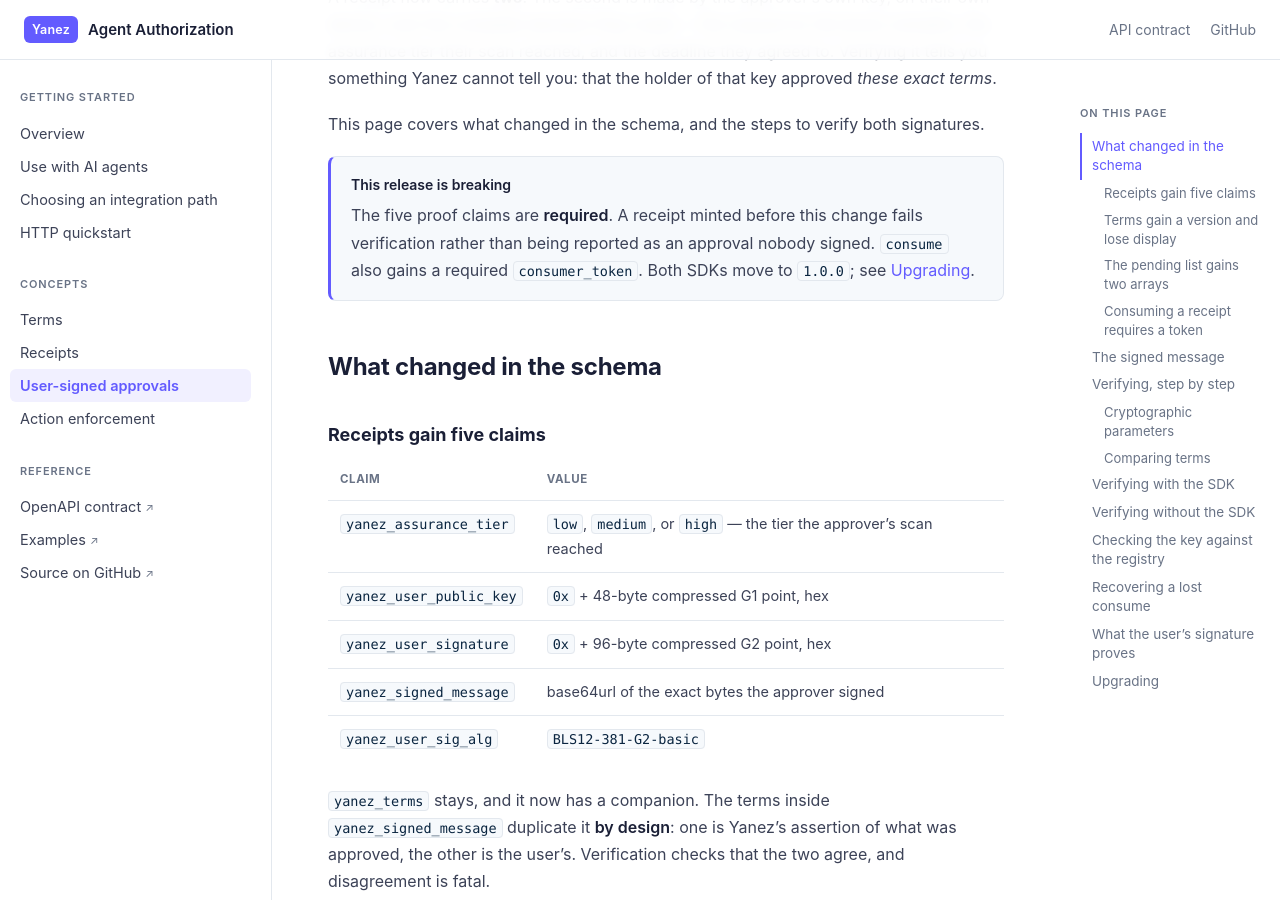
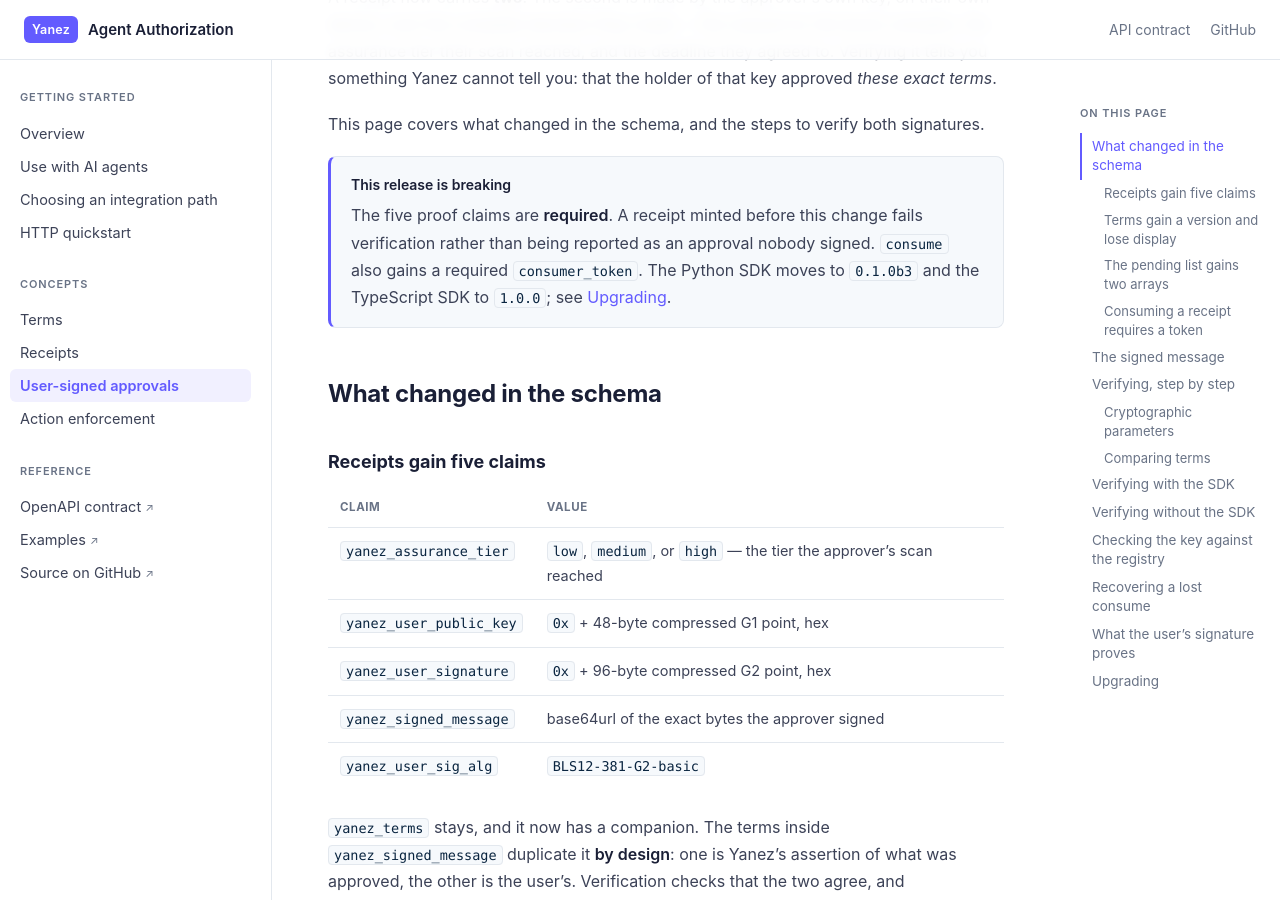
Before and after one commit to yanez-compliance/yanez-agent-authorization, a Jekyll site: the page built from docs/user-signed-approvals.md, in a window 1280 px wide and 900 px high, scrolled down 333 px. Built offline with Jekyll 4.4.1, drawn with Linux system fonts in a browser that asks for light colours; some of the changed text lies outside the part shown.

Commit message:
chore: bump the python sdk to 0.1.0b3 and say so in the docs
Version, __version__, and the cli and mcp lower bounds move together.
The docs no longer claim both SDKs are at 1.0.0: the Python SDK is
0.1.0b3, the TypeScript SDK stays 1.0.0, and the pinned install example
names the current beta.

Co-Authored-By: Claude Fable 5.1 <noreply@anthropic.com>

```diff
--- a/cli/pyproject.toml
+++ b/cli/pyproject.toml
@@ -14,7 +14,7 @@ classifiers = [
     "Programming Language :: Python :: 3",
     "Topic :: Security",
 ]
-dependencies = ["yanez-agent-authorization>=0.1.0b1,<0.2"]
+dependencies = ["yanez-agent-authorization>=0.1.0b3,<0.2"]
 
 [project.urls]
 Homepage = "https://github.com/yanez-compliance/yanez-agent-authorization"
--- a/docs/user-signed-approvals.md
+++ b/docs/user-signed-approvals.md
@@ -20,8 +20,8 @@ This page covers what changed in the schema, and the steps to verify both signat
   <div class="callout-title">This release is breaking</div>
   <p>The five proof claims are <strong>required</strong>. A receipt minted before this
   change fails verification rather than being reported as an approval nobody signed.
-  <code>consume</code> also gains a required <code>consumer_token</code>. Both SDKs move to
-  <code>1.0.0</code>; see <a href="#upgrading">Upgrading</a>.</p>
+  <code>consume</code> also gains a required <code>consumer_token</code>. The Python SDK moves to
+  <code>0.1.0b3</code> and the TypeScript SDK to <code>1.0.0</code>; see <a href="#upgrading">Upgrading</a>.</p>
 </div>
 
 ## What changed in the schema
@@ -348,7 +348,7 @@ to a legal identity; that path is not provided.
 
 ## Upgrading
 
-Both packages move to `1.0.0`. Two breaking changes:
+The Python SDK moves to `0.1.0b3` and the TypeScript SDK to `1.0.0`. Two breaking changes:
 
 - **`consume` requires `consumer_token`.** An un-updated caller fails at the call site
   rather than silently producing a token that cannot survive a lost response.
--- a/integrations/mcp/pyproject.toml
+++ b/integrations/mcp/pyproject.toml
@@ -19,7 +19,7 @@ dependencies = [
     # major and isolate SDK-specific setup in server.py. 1.10 is the first release
     # with structured tool results.
     "mcp>=1.10,<2",
-    "yanez-agent-authorization>=0.1.0b1,<0.2",
+    "yanez-agent-authorization>=0.1.0b3,<0.2",
     "httpx>=0.27,<1",  # the --check diagnostic's single GET
 ]
 
--- a/packages/python/pyproject.toml
+++ b/packages/python/pyproject.toml
@@ -4,7 +4,7 @@ build-backend = "hatchling.build"
 
 [project]
 name = "yanez-agent-authorization"
-version = "0.1.0b1"
+version = "0.1.0b3"
 description = "Yanez agent authorization: request human approval, verify signed receipts."
 readme = "README.md"
 requires-python = ">=3.11"
```
Also changed, not shown: docs/integration-options.md (+1 -1 lines), 1 other file.
